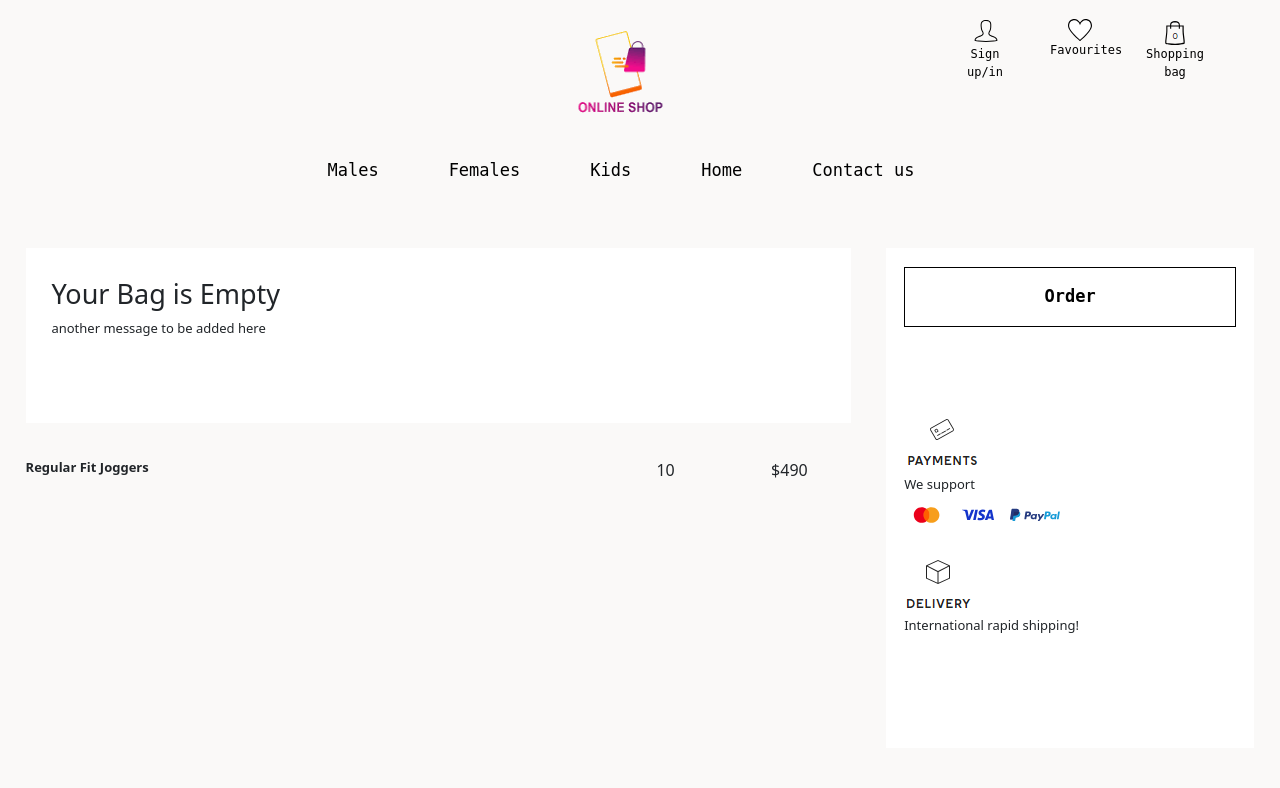
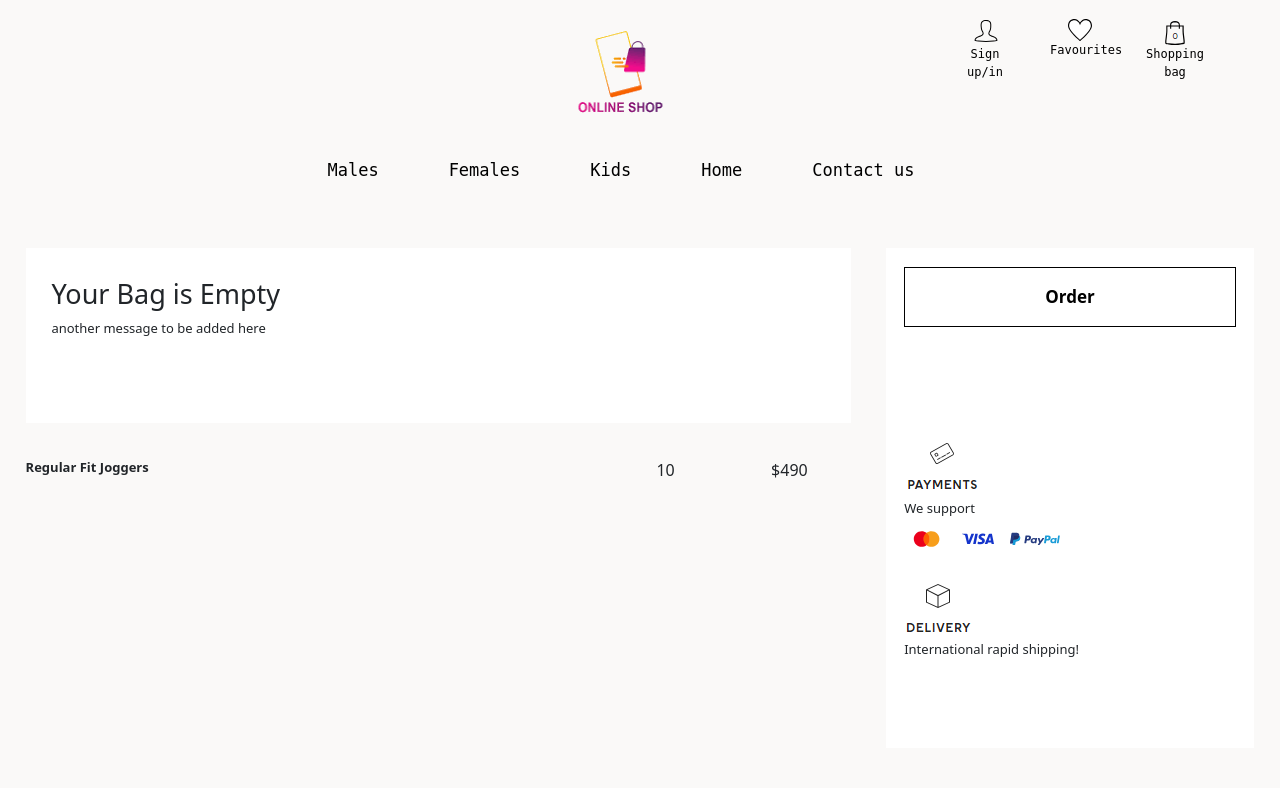
Before and after one commit to HoucemHr/PHP-ECom, a PHP site: page /Myproject/index.php?url=ShoppingBag in a window 1280 px wide. Shown: the top 788 px of the page. Run offline with PHP 8.4, Linux system fonts and the light colour scheme; the visitor is signed in with stand-in values (Sample User, id 1); data comes from the database, SQL or seed files in the repository; tables that the repository leaves empty or names only in its code hold one stand-in row (values such as "Sample post").

Commit message:
ordering addes

```diff
--- a/App/Controllers/ControllerBag.php
+++ b/App/Controllers/ControllerBag.php
@@ -12,4 +12,14 @@
             }
             require_once "c:/xampp/htdocs/Myproject/App/Views/Bag.php";
         }
+
+        public function addToBag(){
+            $this->model->addProduct();
+            header("Location: /Myproject/index.php");
+        }
+
+        public function order(){
+            $this->model->addToOrders();
+            header("Location: /Myproject/index.php");
+        }
     }
--- a/App/Controllers/ControllerProduct.php
+++ b/App/Controllers/ControllerProduct.php
@@ -38,7 +38,7 @@
 
         public function show($id){
             $row = $this->model->find($id);
-            include_once("App/Views/Product/find.php");
+            require_once("C:/xampp/htdocs/Myproject/App/Views/Product/ProductById.php");
         }
 
         public function edit($id){
--- a/App/Model/ModelBag.php
+++ b/App/Model/ModelBag.php
@@ -21,4 +21,28 @@
 
         }
 
+        public function addProduct(){
+            try{
+                $query = "insert into " . $this->table . " values(null, :mail, :PID, :quantiy, :size, :color)";
+                $params = ["mail"=> $_SESSION["email"], "PID"=> $_POST["PID"], "quantity" => $_POST["quantity"],
+                "color" => $_POST["color"], "size" => $_POST["size"]];
+                $prepared = $this->db->prepare($query);
+                $prepared->execute($params);
+            }catch(PDOException $e){
+                die("addProduct Failure with : " .$e->getMessage());
+            }
+
+        }
+
+        public function addToOrders(){
+            $addingquery = "insert into EcomDB.orders(email, total) select email, sum(b.quantity * p.Price)
+            from EcomDB.bag as b inner join EcomDB.products as p on b.productID = p.ID
+            where email = :email";
+            $preparedAdding = $this->db->prepare($addingquery);
+            $preparedAdding->execute($_SESSION);
+            $dletionquery = "delete from " . $this->table . " where email = :email" ;
+            $preparedDelete = $this->db->prepare($dletionquery);
+            $preparedDelete->execute($_SESSION);
+        }
+
     }
--- a/App/Views/Bag.php
+++ b/App/Views/Bag.php
@@ -33,7 +33,9 @@
         <?php if(!isset($_SESSION)){?>
             <button data-bs-toggle="modal" data-bs-target="#exampleModal">Sign Up/In</button>
         <?php }else{ ?>
-            <button>Order</button>
+            <form action="/Myproject/index.php?url=ControllerBag/order" method="post">
+                <input type="submit" value="Order" id = "orderBtn">
+            </form>
         <?php }?>
         <br><br><br><br>
         <img src="/Myproject/Assets/Images/payments.png" alt="" style="margin-left: 5%;"><br>
--- a/App/Views/Product/ProdList.php
+++ b/App/Views/Product/ProdList.php
@@ -5,7 +5,7 @@
             <?php foreach($products as $product){?>
                 <div class=<?php echo "prod" . $product["ID"] ?>>
                     <img src=<?= $product["Image"]?> alt=""><br>
-                    <span><a href="/Myproject/index?url=ControllerProduct/show">
+                    <span><a href="/Myproject/index.php?url=ControllerProduct/show&id=<?= $product["ID"]?>">
                         <?php echo $product["Label"]?></a>
                     </span><br>
                     <span> <?php echo "$" . $product["Price"]?></span>
--- a/Assets/Css/ProdContainerStyle.css
+++ b/Assets/Css/ProdContainerStyle.css
@@ -16,3 +16,12 @@
 .products div{
     margin-right: 8px;
 }
+
+.prod_container a{
+    text-decoration: none;
+    color: black;
+}
+
+.prod_container a:hover{
+    text-decoration: underline black;
+}
--- a/Assets/Css/bagstyle.css
+++ b/Assets/Css/bagstyle.css
@@ -62,3 +62,15 @@
     display: flex;
     flex-direction: row;
 }
+
+
+#orderBtn{
+    width : 90%;
+    height: 60px;
+    margin: 5%;
+    background-color: white;
+    color: black;
+    font-size: 17px;
+    font-weight: bold;
+    border: 1px solid black;
+}
--- a/Routing/Router.php
+++ b/Routing/Router.php
@@ -12,6 +12,7 @@
         }
 
         public function dispatch($uri, $data = null){
+
             if($this->getAction($uri) == false){
                 die ("404 Action Not Found");
             }
@@ -23,16 +24,19 @@
             require_once "c:/xampp/htdocs/Myproject/App/Controllers/" . $controllerName . ".php";
             if ($controllerName == "ControllerLogin" and $actionName == "Login"){
                 $controller = new $controllerName();
-                //data(parameter) available at index level and we want a value returned by dispatcher
                 return $controller->$actionName($data);
+
             }elseif($controllerName == "ControllerLogin" and $actionName == "newUser"){
                 $controller = new $controllerName();
                 $controller->$actionName($data);
+            }elseif($controllerName == "ControllerProduct" and $actionName == "show"){
+                if(isset($_GET["id"])){
+                    $controller = new $controllerName();
+                    $controller->$actionName($_GET["id"]);
+                }
             }
             else{
                 $controller = new $controllerName();
-            // add $ to action name bcz we want the $actionanme variable and not an actual method called
-            //actionname()
                 $controller->$actionName();
             }
 
--- a/Routing/Routes.php
+++ b/Routing/Routes.php
@@ -2,7 +2,6 @@
     require_once "c:/xampp/htdocs/Myproject/Routing/Router.php";
     $router = new Router();
     $router->addRoute("/", "ControllerHome@index");
-    // the key is the uri and hence it is the one getting affected with the extra /
     $router->addRoute("/Products", "ControllerProduct@productList");
     $router->addRoute("/ControllerLogin", "ControllerLogin@loginCheck");
     $router->addRoute("/males", "ControllerProduct@males");
@@ -11,3 +10,6 @@
     $router->addRoute("/ShoppingBag", "ControllerBag@index");
     $router->addRoute("/Home", "ControllerHome@index");
     $router->addRoute("/ControllerLogin/newUser", "ControllerLogin@newUser");
+    $router->addRoute("/ControllerProduct/show", "ControllerProduct@show");
+    $router->addRoute("/ControllerBag/addToBag", "ControllerBag@addToBag");
+    $router->addRoute("/ControllerBag/order", "ControllerBag@order");
--- a/index.php
+++ b/index.php
@@ -4,9 +4,7 @@
         session_destroy();
     }
     require_once "Routing/Routes.php";
-    //meaning i have supplied an email
-    //problem when i click button and mail empty
-    //whatever i echo will be recieved by  the js promise
+
     if(!empty(file_get_contents("php://input"))){
         $data = file_get_contents("php://input");
         $user = json_decode($data, true)["email"];
@@ -27,6 +25,6 @@
 
 
     //the added / to take care of empty string after localhost
-    //however all our url will have an additional prefixed / if isset
+    //however all our url will have an additional prefixed / if isset according to the above code
     // so this extra / must be prefixed to the route key
     //custom url --> route --> real url
```
Also changed, not shown: App/Model/ModelProduct.php (+4 -4 lines), App/Views/Product/ProductById.php (+9 -5 lines), Assets/Images/imgprod_1.png (added), Assets/Images/imgprod_2.png (added).
